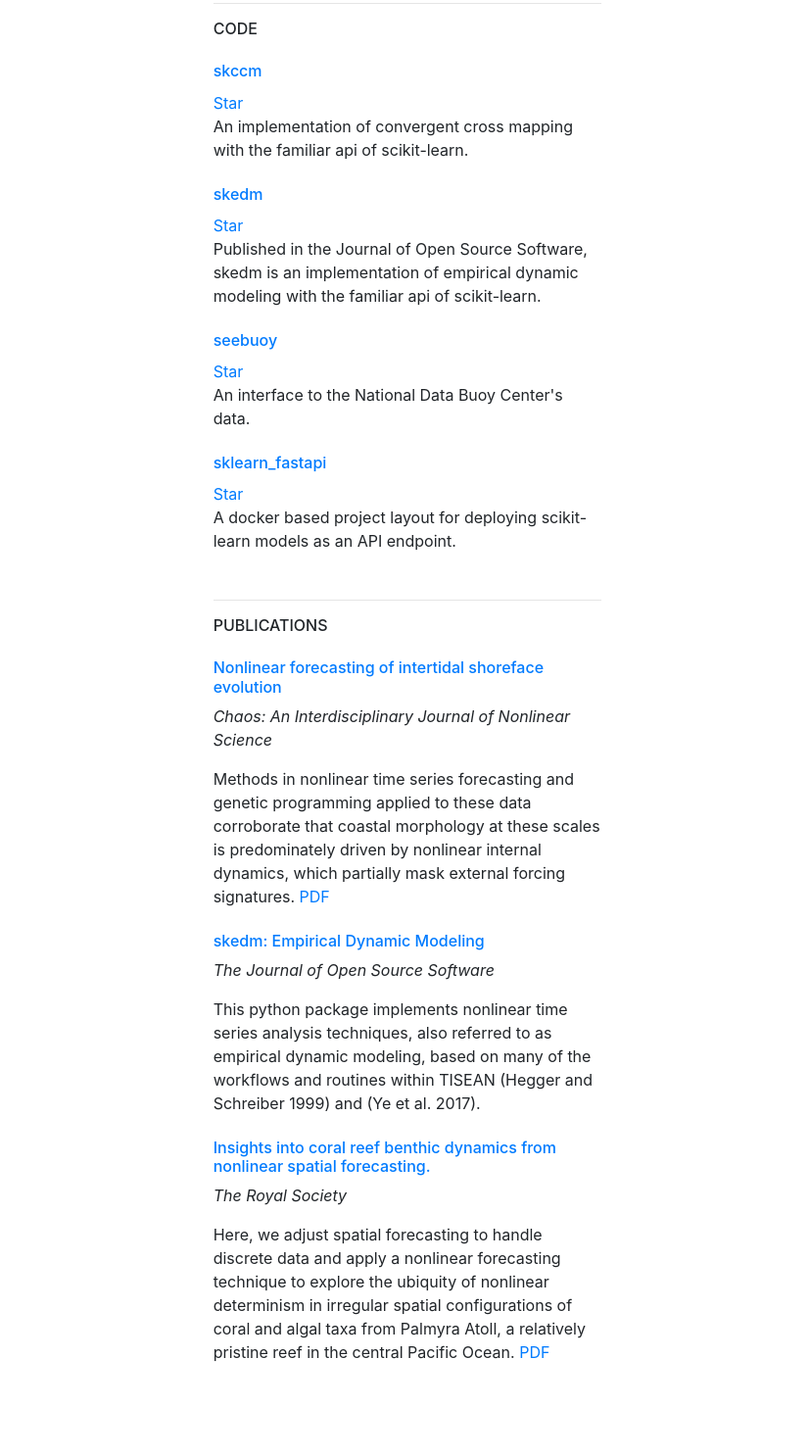
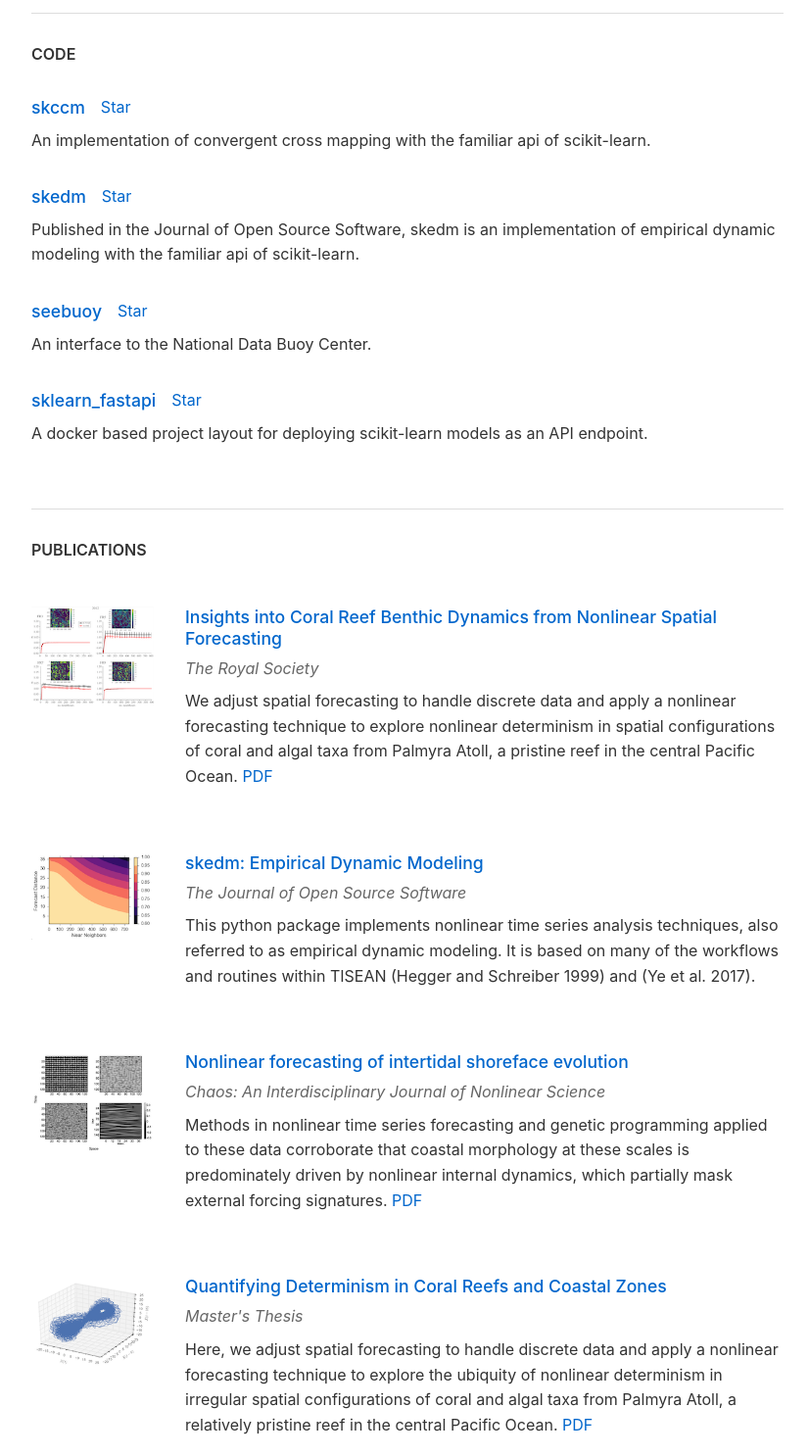
Before and after one commit to nickc1/nickcortale.com, a plain HTML site: page index.html in a window 1280 px wide. Shown: the part 695-2181 px from the top of the page at 98% size, without its empty margins (224-1050 px from the left). Before the commit the page ends 2135 px from the top, so only its background shows below. Drawn offline with Linux system fonts and the light colour scheme.

Commit message:
added images to the first page

```diff
--- a/css/style.css
+++ b/css/style.css
@@ -9,3 +9,150 @@
     fill: none;
     stroke: url("#line-gradient");
   }
+
+
+/* Base styles */
+:root {
+  --spacing-unit: 1rem;
+  --primary-color: #333;
+  --secondary-color: #666;
+  --link-color: #0066cc;
+  --border-color: #ddd;
+}
+
+body {
+  color: var(--primary-color);
+  line-height: 1.6;
+  margin-bottom: var(--spacing-unit);
+}
+
+/* Container layouts */
+.container {
+  max-width: 800px;
+  margin: 0 auto;
+  padding: 0 var(--spacing-unit);
+}
+
+/* Header styles */
+.header-section {
+  margin-top: calc(var(--spacing-unit) * 3);
+  text-align: center;
+}
+
+.visualization-container {
+  margin: var(--spacing-unit) 0;
+}
+
+/* Navigation */
+.social-links {
+  display: flex;
+  justify-content: center;
+  gap: calc(var(--spacing-unit) * 2);
+  margin: calc(var(--spacing-unit) * 3) 0;
+}
+
+.social-links a {
+  color: var(--primary-color);
+  text-decoration: none;
+  transition: color 0.2s ease;
+}
+
+.social-links a:hover {
+  color: var(--link-color);
+}
+
+/* Main content sections */
+.main-content {
+  margin-top: calc(var(--spacing-unit) * 3);
+}
+
+.content-section {
+  margin-top: calc(var(--spacing-unit) * 4);
+  padding-top: calc(var(--spacing-unit) * 2);
+  border-top: 1px solid var(--border-color);
+}
+
+.section-title {
+  font-size: 1rem;
+  font-weight: 600;
+  margin-bottom: calc(var(--spacing-unit) * 2);
+}
+
+.section-content {
+  margin-top: var(--spacing-unit);
+}
+
+/* Project styles */
+.project-item {
+  margin-top: calc(var(--spacing-unit) * 2);
+}
+
+.project-header {
+  display: flex;
+  align-items: center;
+  gap: var(--spacing-unit);
+  margin-bottom: calc(var(--spacing-unit) / 2);
+}
+
+.project-header h3 {
+  margin: 0;
+  font-size: 1.1rem;
+}
+
+/* Publication styles */
+.publication-item {
+  display: flex;
+  gap: calc(var(--spacing-unit) * 2);
+  margin-top: calc(var(--spacing-unit) * 3);
+}
+
+.publication-thumb {
+  flex-shrink: 0;
+  width: 125px;
+}
+
+.publication-thumb img {
+  width: 100%;
+  height: auto;
+}
+
+.publication-content h3 {
+  font-size: 1.1rem;
+  margin: 0 0 calc(var(--spacing-unit) / 2) 0;
+}
+
+.publication-content .journal {
+  font-style: italic;
+  color: var(--secondary-color);
+  margin: calc(var(--spacing-unit) / 2) 0;
+}
+
+/* Responsive adjustments */
+@media (max-width: 768px) {
+  .publication-item {
+    flex-direction: column;
+    gap: var(--spacing-unit);
+  }
+
+  .publication-thumb {
+    width: 100%;
+    max-width: 200px;
+    margin: 0 auto;
+  }
+}
+
+/* Links */
+a {
+  color: var(--link-color);
+  text-decoration: none;
+}
+
+a:hover {
+  text-decoration: underline;
+}
+
+/* Images */
+.img-fluid {
+  max-width: 100%;
+  height: auto;
+}
--- a/index.html
+++ b/index.html
@@ -1,175 +1,180 @@
-<!doctype html>
+<!DOCTYPE html>
 <html lang="en">
   <head>
-    <!-- Required meta tags -->
     <meta charset="utf-8">
     <meta name="viewport" content="width=device-width, initial-scale=1, shrink-to-fit=no">
+    <meta name="description" content="Personal website of Nick Cortale - Data Science and Analytics Manager at Live Oak Bank">
+    <meta name="author" content="Nick Cortale">
 
-    <!-- Bootstrap CSS -->
+    <title>Nick Cortale - Data Science & Analytics</title>
+
+    <!-- Preload critical resources -->
+    <link rel="preload" href="css/bootstrap.min.css" as="style">
+    <link rel="preload" href="css/style.css" as="style">
+
+    <!-- Stylesheets -->
     <link rel="stylesheet" href="css/bootstrap.min.css">
     <link rel="stylesheet" href="css/style.css">
-    <script src="js/d3.min.js"></script>
-    <title>Cortale</title>
   </head>
-  <body class="mb-5">
 
-    <div class="container col-12 col-md-4">
-      <div class="row mt-5 justify-content-center" id="d3div"></div>
-      <div class="row mt-2 justify-content-center text-center">
-        <h1>Nick Cortale</h1>
+  <body>
+    <header class="container header-section">
+      <div class="visualization-container" id="d3div"></div>
+
+      <h1 class="text-center">Nick Cortale</h1>
+
+      <nav class="social-links">
+        <a href="https://github.com/nickc1" aria-label="Visit Nick's GitHub profile">Github</a>
+        <a href="http://nickc1.github.io/" aria-label="Visit Nick's Blog">Blog</a>
+        <a href="https://www.linkedin.com/in/nick-cortale" aria-label="Connect with Nick on LinkedIn">LinkedIn</a>
+        <a href="https://scholar.google.com/citations?user=k_FVDXkAAAAJ&hl=en" aria-label="View Nick's academic publications">Scholar</a>
+      </nav>
+    </header>
+
+    <main class="container main-content">
+      <section id="about" class="content-section">
+        <h2 class="section-title">ABOUT</h2>
+        <div class="section-content">
+          <p>I currently manage the Data Science and Analytics team at <a href="https://www.liveoakbank.com">Live Oak Bank</a>.</p>
+          <p>On the management side, I'm interested in things like <a href="https://www.youtube.com/watch?v=Dbr8jmtfZ7Q">metric trees</a>
+            and <a href="https://en.wikipedia.org/wiki/Systems_thinking">systems thinking</a> to organize a company's data projects.</p>
+          <p>On the data science side, I'm interested in simple models and analyses that solve concrete business problems.</p>
         </div>
-      <div class="row mt-5 justify-content-center">
-        <div class="col text-center">
-          <a href="https://github.com/nickc1">Github</a></div>
-        <div class="col text-center">
-          <a href="http://nickc1.github.io/">Blog</a></div>
-        <div class="col text-center">
-          <a href="https://www.linkedin.com/in/nick-cortale">LinkedIn</a></div>
-        <div class="col text-center">
-          <a href="https://scholar.google.com/citations?user=k_FVDXkAAAAJ&hl=en">Scholar</a></div>
+      </section>
+
+      <section id="code" class="content-section">
+        <h2 class="section-title">CODE</h2>
+        <div class="section-content">
+          <article class="project-item">
+            <div class="project-header">
+              <h3><a href="https://github.com/nickc1/skccm">skccm</a></h3>
+              <a class="github-button" href="https://github.com/nickc1/skccm"
+                 data-show-count="true" aria-label="Star nickc1/skccm on GitHub">Star</a>
             </div>
+            <p>An implementation of convergent cross mapping with the familiar api of scikit-learn.</p>
+          </article>
+
+          <article class="project-item">
+            <div class="project-header">
+              <h3><a href="https://github.com/nickc1/skedm">skedm</a></h3>
+              <a class="github-button" href="https://github.com/nickc1/skedm"
+                 data-show-count="true" aria-label="Star nickc1/skedm on GitHub">Star</a>
             </div>
+            <p>Published in the Journal of Open Source Software, skedm is an implementation
+               of empirical dynamic modeling with the familiar api of scikit-learn.</p>
+          </article>
 
-    <div class="container col-10 col-md-4 mt-5">
-      <hr/>
-      <h6>ABOUT</h6>
-      <p>
-        I currently manage the Data Science and Analytics team at <a href="https://www.liveoakbank.com">Live Oak Bank</a>.
-      </p>
-      <p>
-        On the management side, I'm interested in things like <a href="https://www.youtube.com/watch?v=Dbr8jmtfZ7Q">metric trees</a>
-        and <a href="https://en.wikipedia.org/wiki/Systems_thinking">systems thinking</a> to organize a company's data projects.
-      </p>
-      <p></p>
-        On the data science side, I'm interested in simple models and analyses that solve concrete business problems.
-      </p>
+          <article class="project-item">
+            <div class="project-header">
+              <h3><a href="https://github.com/nickc1/seebuoy">seebuoy</a></h3>
+              <a class="github-button" href="https://github.com/nickc1/seebuoy"
+                 data-show-count="true" aria-label="Star nickc1/seebuoy on GitHub">Star</a>
+            </div>
+            <p>An interface to the National Data Buoy Center.</p>
+          </article>
 
+          <article class="project-item">
+            <div class="project-header">
+              <h3><a href="https://github.com/nickc1/sklearn_fastapi">sklearn_fastapi</a></h3>
+              <a class="github-button" href="https://github.com/nickc1/sklearn_fastapi"
+                 data-show-count="true" aria-label="Star nickc1/sklearn_fastapi on GitHub">Star</a>
             </div>
-    <div class="container col-10 col-md-4 mt-5">
-      <hr/>
-      <h6>CODE</h6>
+            <p>A docker based project layout for deploying scikit-learn models as an API endpoint.</p>
+          </article>
+        </div>
+      </section>
 
-      <div class="mt-4">
-        <a class="align-text-bottom" href="https://github.com/nickc1/skccm">
-          <h6>skccm</h6>
+      <section id="publications" class="content-section">
+        <h2 class="section-title">PUBLICATIONS</h2>
+        <div class="section-content">
+          <article class="publication-item">
+            <div class="publication-thumb">
+              <img src="images/benthic_dynamics.png"
+                   alt="Visualization of coral reef benthic dynamics research"
+                   class="img-fluid">
+            </div>
+            <div class="publication-content">
+              <h3>
+                <a href="https://royalsocietypublishing.org/doi/full/10.1098/rsif.2019.0047">
+                  Insights into Coral Reef Benthic Dynamics from Nonlinear Spatial Forecasting
                 </a>
-        <a
-          class="github-button"
-          href="https://github.com/nickc1/skccm"
-          data-show-count="true"
-          aria-label="Star nickc1/skedm on GitHub">
-          Star
-        </a>
-        <p>
-          An implementation of convergent cross mapping with the familiar api of
-          scikit-learn.
+              </h3>
+              <p class="journal">The Royal Society</p>
+              <p>We adjust spatial forecasting to handle discrete data and apply a nonlinear
+                 forecasting technique to explore nonlinear determinism in spatial configurations of
+                 coral and algal taxa from Palmyra Atoll, a pristine reef in the central Pacific Ocean.
+                 <a href="papers/coral_reef_dynamics.pdf" aria-label="Download PDF of coral reef dynamics paper">PDF</a>
               </p>
             </div>
+          </article>
 
+          <article class="publication-item">
+            <div class="publication-thumb">
+              <img src="images/skedm.png"
+                   alt="Visualization of skedm empirical dynamic modeling"
+                   class="img-fluid">
+            </div>
+            <div class="publication-content">
+              <h3>
+                <a href="https://www.theoj.org/joss-papers/joss.00207/10.21105.joss.00207.pdf">
+                  skedm: Empirical Dynamic Modeling
+                </a>
+              </h3>
+              <p class="journal">The Journal of Open Source Software</p>
+              <p>This python package implements nonlinear time series analysis techniques,
+                 also referred to as empirical dynamic modeling. It is based on many of the workflows
+                 and routines within TISEAN (Hegger and Schreiber 1999) and (Ye et al. 2017).</p>
+            </div>
+          </article>
 
-      <div class="mt-4">
-        <a class="align-text-bottom" href="https://github.com/nickc1/skedm">
-          <h6>skedm</h6>
+          <article class="publication-item">
+            <div class="publication-thumb">
+              <img src="images/nonlinear_forecasting.png"
+                   alt="Visualization of intertidal shoreface evolution research"
+                   class="img-fluid">
+            </div>
+            <div class="publication-content">
+              <h3>
+                <a href="https://aip.scitation.org/doi/abs/10.1063/1.4931801">
+                  Nonlinear forecasting of intertidal shoreface evolution
                 </a>
-        <a
-          class="github-button"
-          href="https://github.com/nickc1/skedm"
-          data-show-count="true"
-          aria-label="Star nickc1/skedm on GitHub">
-          Star
-        </a>
-        <p>
-          Published in the Journal of Open Source Software, skedm is an implementation
-          of empirical dynamic modeling with the familiar api of scikit-learn.
+              </h3>
+              <p class="journal">Chaos: An Interdisciplinary Journal of Nonlinear Science</p>
+              <p>Methods in nonlinear time series forecasting and genetic programming applied
+                 to these data corroborate that coastal morphology at these scales is predominately
+                 driven by nonlinear internal dynamics, which partially mask external forcing signatures.
+                 <a href="papers/intertidal_evolution.pdf" aria-label="Download PDF of intertidal evolution paper">PDF</a>
               </p>
             </div>
+          </article>
 
-      <div class="mt-4">
-        <a class="align-text-bottom" href="https://github.com/nickc1/skccm">
-          <h6>seebuoy</h6>
+          <article class="publication-item">
+            <div class="publication-thumb">
+              <img src="images/thesis.png"
+                   alt="Cover image of master's thesis"
+                   class="img-fluid">
+            </div>
+            <div class="publication-content">
+              <h3>
+                <a href="https://github.com/nickc1/thesis/blob/master/thesis.pdf">
+                  Quantifying Determinism in Coral Reefs and Coastal Zones
                 </a>
-        <a
-          class="github-button"
-          href="https://github.com/nickc1/seebuoy"
-          data-show-count="true"
-          aria-label="Star nickc1/skedm on GitHub">
-          Star
-        </a>
-        <p>
-          An interface to the National Data Buoy Center's data.
-        </p>
-      </div>
-
-      <div class="mt-4">
-        <a class="align-text-bottom" href="https://github.com/nickc1/sklearn_fastapi">
-          <h6>sklearn_fastapi</h6>
-        </a>
-        <a
-          class="github-button"
-          href="https://github.com/nickc1/sklearn_fastapi"
-          data-show-count="true"
-          aria-label="Star nickc1/sklearn_fastapi on GitHub">
-          Star
-        </a>
-        <p>
-          A docker based project layout for deploying scikit-learn models as an API endpoint.
-        </p>
-      </div>
-
-    </div>
-
-    <div class="container col-10 col-md-4 mt-5">
-      <hr/>
-      <h6>PUBLICATIONS</h6>
-
-      <div class="mt-4">
-        <a
-          class="align-text-bottom"
-          href="https://aip.scitation.org/doi/abs/10.1063/1.4931801">
-          <h6>Nonlinear forecasting of intertidal shoreface evolution</h6>
-        </a>
-        <p class="font-italic">Chaos: An Interdisciplinary Journal of Nonlinear Science </p>
-        <p>
-          Methods in nonlinear time series forecasting and genetic programming applied
-          to these data corroborate that coastal morphology at these scales is predominately
-          driven by nonlinear internal dynamics, which partially mask external forcing signatures.
-          <a href="papers/intertidal_evolution.pdf"> PDF </a>
-        </p>
-      </div>
-      <div class="mt-4">
-        <a
-          class="align-text-bottom"
-          href="https://www.theoj.org/joss-papers/joss.00207/10.21105.joss.00207.pdf">
-          <h6>skedm: Empirical Dynamic Modeling</h6>
-        </a>
-        <p class="font-italic">The Journal of Open Source Software</p>
-        <p>
-          This python package implements nonlinear time series analysis techniques,
-          also referred to as empirical dynamic modeling, based on many of the workflows
-          and routines within TISEAN (Hegger and Schreiber 1999) and (Ye et al. 2017).
-        </p>
-      </div>
-      <div class="mt-4">
-        <a
-          class="align-text-bottom"
-          href="https://royalsocietypublishing.org/doi/full/10.1098/rsif.2019.0047">
-          <h6>Insights into coral reef benthic dynamics from nonlinear spatial forecasting.</h6>
-        </a>
-        <p class="font-italic">The Royal Society</p>
-        <p>
-          Here, we adjust spatial forecasting to handle discrete data and apply a nonlinear
+              </h3>
+              <p class="journal">Master's Thesis</p>
+              <p>Here, we adjust spatial forecasting to handle discrete data and apply a nonlinear
                  forecasting technique to explore the ubiquity of nonlinear determinism in irregular
                  spatial configurations of coral and algal taxa from Palmyra Atoll, a relatively
                  pristine reef in the central Pacific Ocean.
-          <a href="papers/coral_reef_dynamics.pdf"> PDF </a>
+                 <a href="papers/coral_reef_dynamics.pdf" aria-label="Download PDF of thesis">PDF</a>
               </p>
             </div>
+          </article>
+        </div>
+      </section>
+    </main>
 
-
-    </div>
-
-
-    <!-- Place this tag in your head or just before your close body tag. -->
+    <!-- Scripts -->
+    <script src="js/d3.min.js"></script>
     <script async defer src="https://buttons.github.io/buttons.js"></script>
     <script src="js/lorenz.js"></script>
   </body>
```
Also changed, not shown: images/benthic_dynamics.png (added), images/nonlinear_forecasting.png (added), images/skedm.png (added), images/thesis.png (added), 1 other file. Lines whose indentation alone changed are shown as unchanged.
